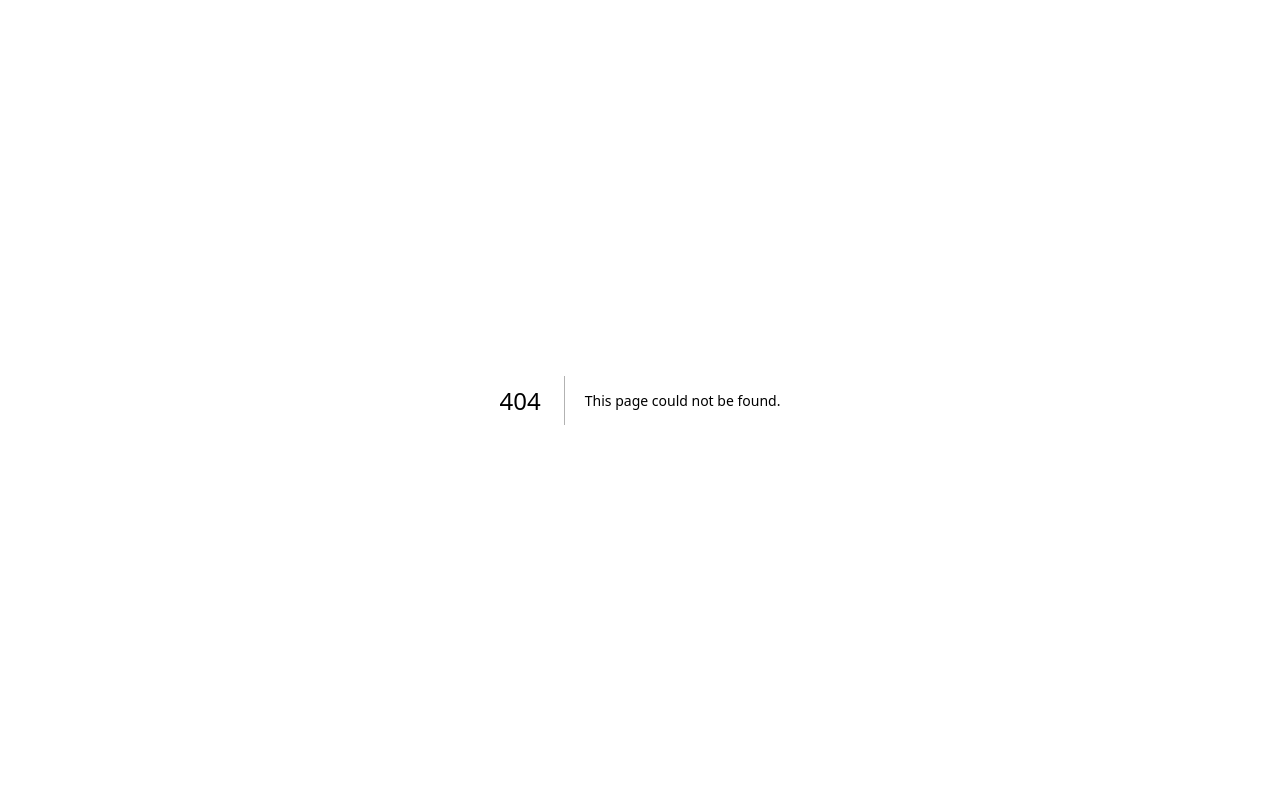
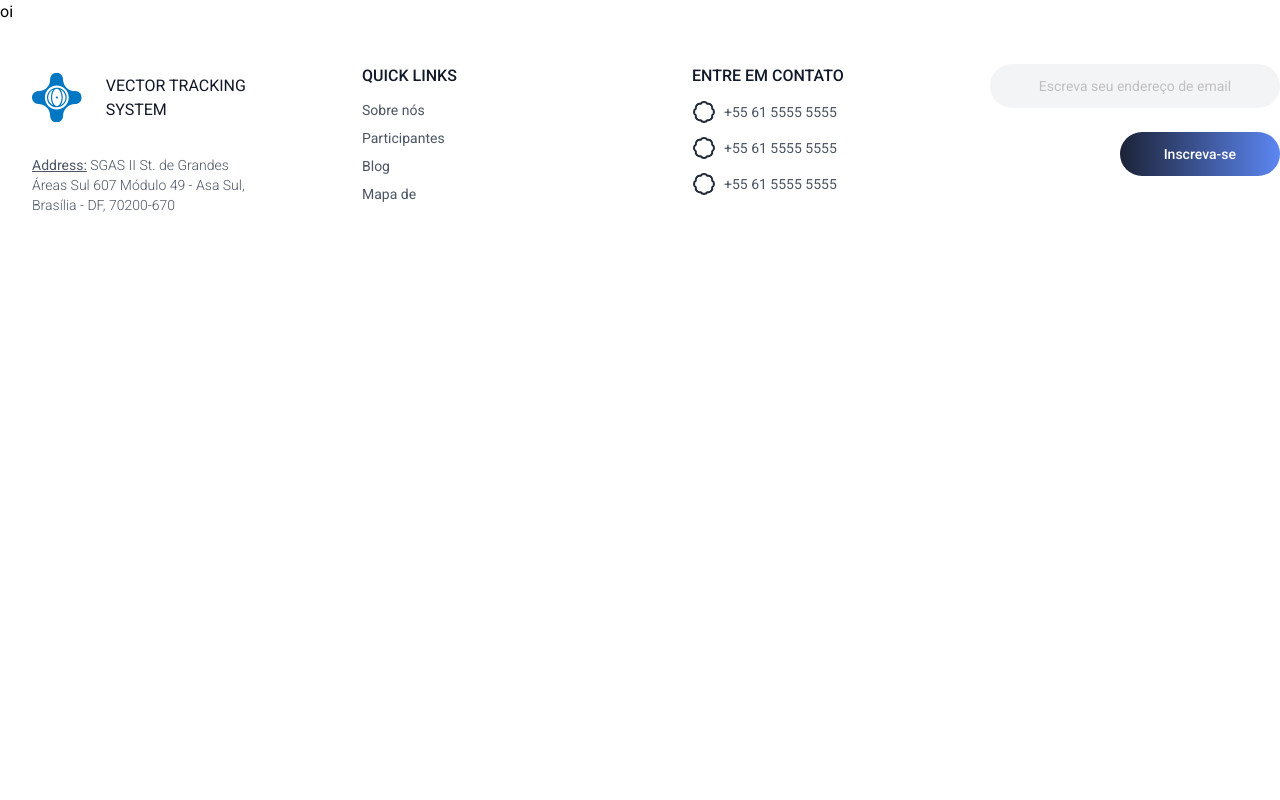
Before and after one commit to isaacbatista26/blog-frontend, a Next.js app: page /login in a window 1280 px wide. Before the commit this address had no page. Shown: the top 800 px of the page. Built offline with nearby package versions, Linux system fonts and the light colour scheme.

Commit message:
feat: add useRouter() to login button

```diff
--- /dev/null
+++ b/src/app/login/page.tsx
@@ -0,0 +1,8 @@
+
+export default function Login() {
+    return(
+        <div>
+            <p>oi</p>
+        </div>
+    )
+}
--- a/src/components/Navbar.tsx
+++ b/src/components/Navbar.tsx
@@ -4,8 +4,11 @@
 import { useState } from "react";
 import Image from "next/image";
 import BlueButton from "@/components/BlueButton";
+import { useRouter } from 'next/navigation'
+
 export default function Navbar() {
   const [isClick, setisClick] = useState(false);
+  const router = useRouter()
 
   const toggleNavBar = () => {
     setisClick(!isClick);
@@ -58,7 +61,7 @@
 
               <div className="flex items-center gap-11">
                 <BlueButton>Mapa de Calor</BlueButton>
-                <button>
+                <button type="button" onClick={() => router.push('/login')}>
                   <Image
                     src="/Botão_login_init.svg"
                     width={30}
```
